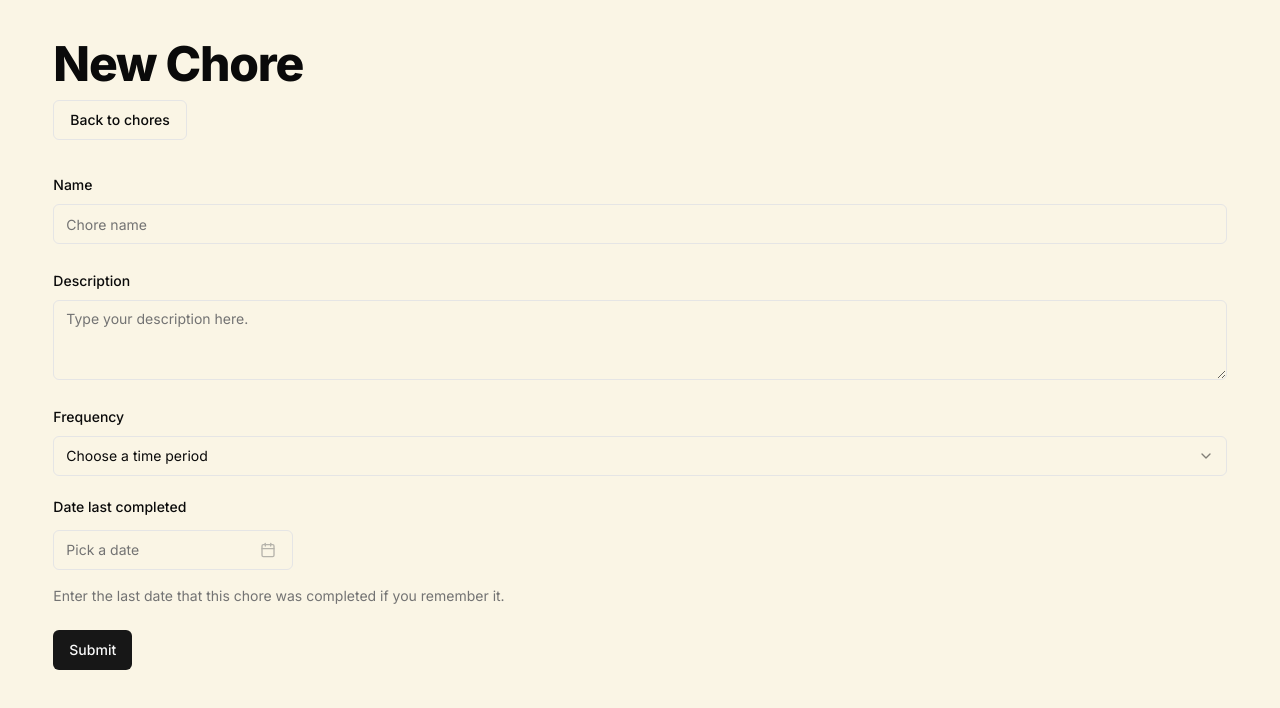
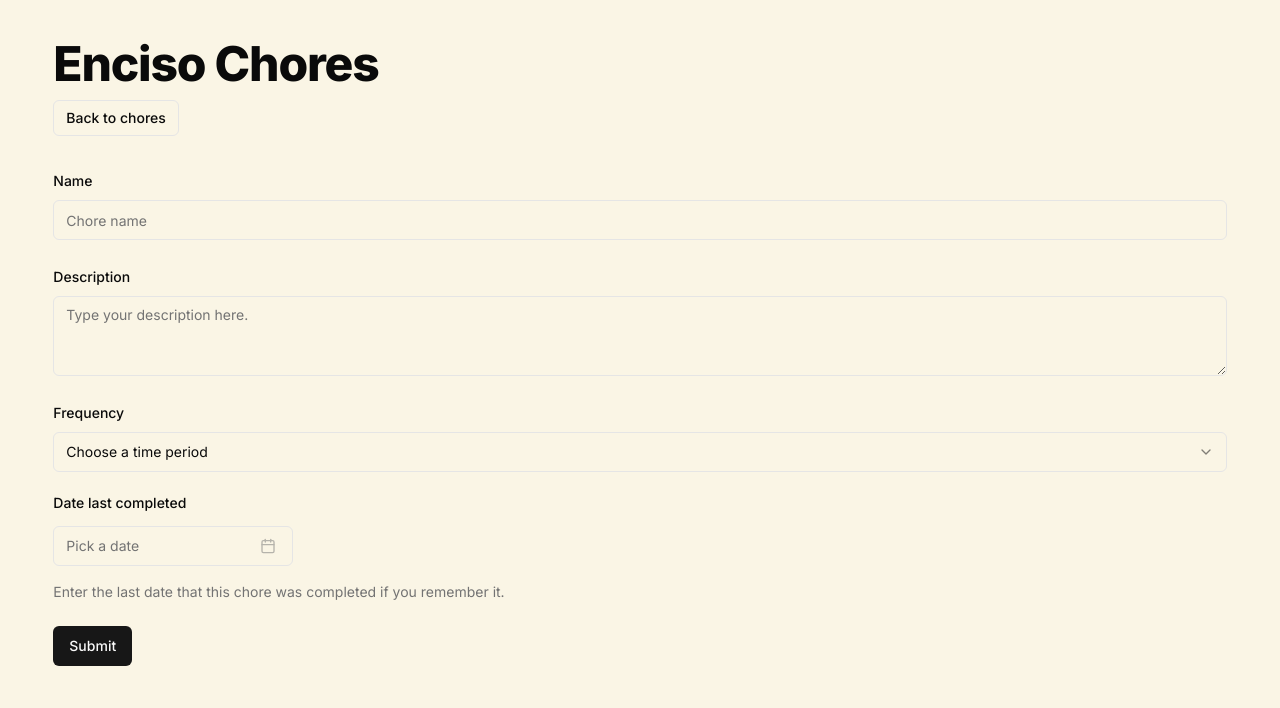
Before and after one commit to PedroEnciso/chore-app, a Next.js app: page /chores/create in a window 1280 px wide. Shown: the top 708 px of the page. Built offline with nearby package versions, Linux system fonts and the light colour scheme.

Commit message:
use Providers and Header

```diff
--- a/app/chores/create/page.tsx
+++ b/app/chores/create/page.tsx
@@ -1,23 +1,17 @@
 import ChoreForm from "@/app/ui/chores/ChoreForm";
+import Header from "@/app/ui/chores/Header";
 import { TypographyH1, TypographyH2 } from "@/components/typography";
 import { Button } from "@/components/ui/button";
 import Link from "next/link";
+import { Providers } from "../(overview)/provider";
 
 export default async function Page() {
   return (
-    <>
-      <header className="mt-10 w-11/12 mx-auto flex flex-col gap-3">
-        <TypographyH1>New Chore</TypographyH1>
-        <Link href="/chores">
-          <Button variant="outline" className="w-fit">
-            Back to chores
-          </Button>
-        </Link>
-      </header>
+    <Providers>
+      <Header page="new" />
       <main className="w-11/12 mx-auto mt-8">
         <ChoreForm />
       </main>
-      {/* <p>"My idea of housework is to sweep the room with a glance."</p> */}
-    </>
+    </Providers>
   );
 }
```
